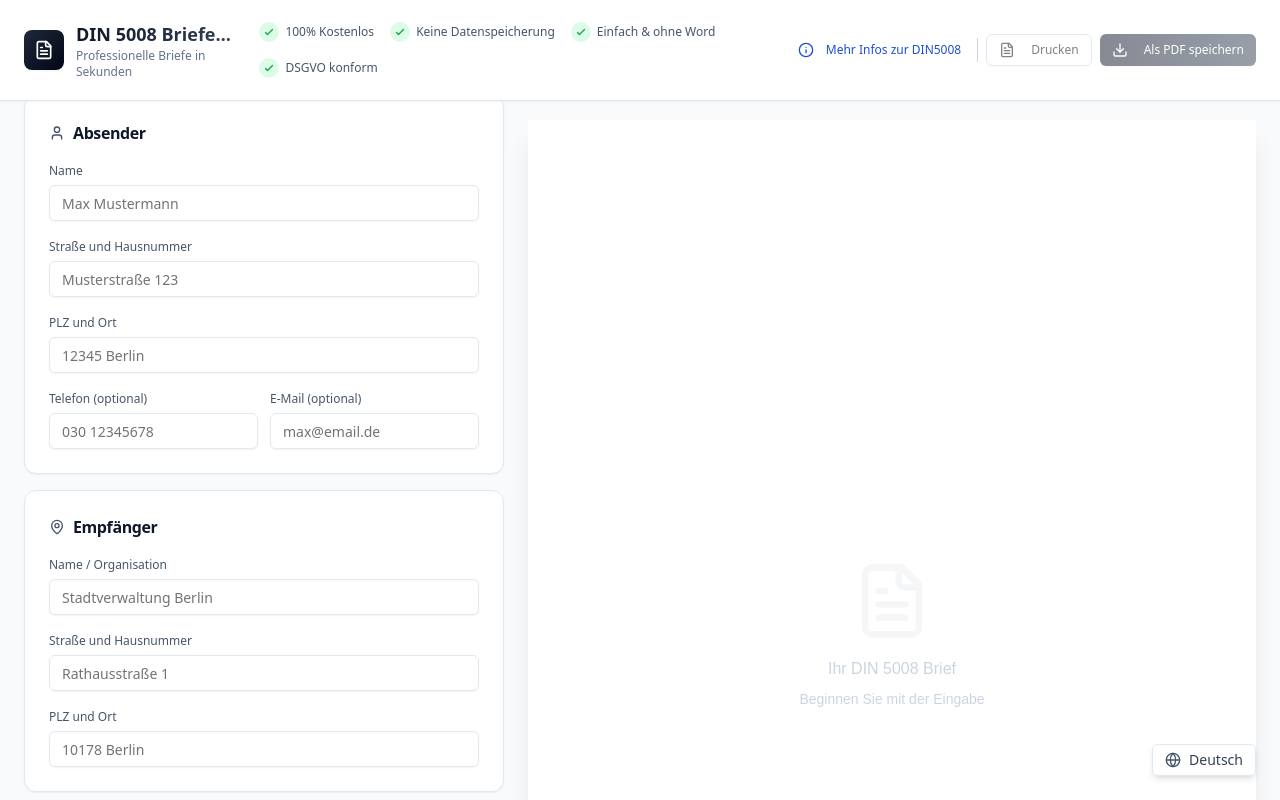
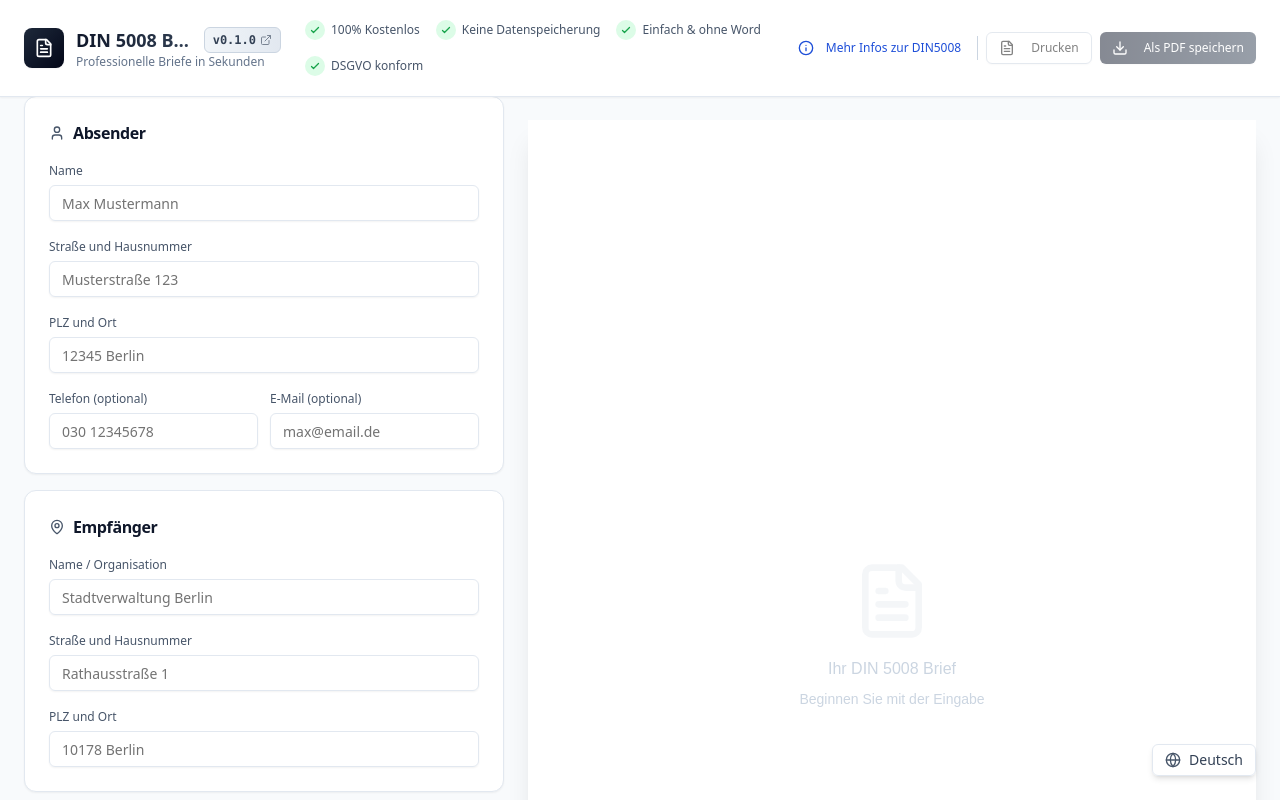
Before and after one commit to ps-msDev/briefeditor, a React (Vite) app: page / in a window 1280 px wide. Shown: the top 800 px of the page. Built offline with nearby package versions, Linux system fonts and the light colour scheme.

Commit message:
feat: Add application version display in LetterWriter
- Introduce a VersionDisplay component to show the current application version in the LetterWriter interface.
- Update vite.config.js to define the application version using the package version from environment variables.

```diff
--- /dev/null
+++ b/src/components/VersionDisplay.jsx
@@ -0,0 +1,24 @@
+import React from 'react';
+import { Badge } from '@/components/ui/badge';
+import { ExternalLink } from 'lucide-react';
+import packageJson from '../../package.json';
+
+export default function VersionDisplay() {
+  const handleVersionClick = () => {
+    window.open(packageJson.repository.url, '_blank', 'noopener,noreferrer');
+  };
+
+  return (
+    <div className="flex items-center gap-2">
+      <Badge
+        variant="secondary"
+        className="bg-gradient-to-r from-slate-100 to-slate-200 text-slate-700 border-slate-300 hover:from-slate-200 hover:to-slate-300 transition-all duration-200 font-mono text-xs px-2 py-1 cursor-pointer hover:shadow-sm group"
+        onClick={handleVersionClick}
+        title="View on GitHub"
+      >
+        <span>v{packageJson.version}</span>
+        <ExternalLink className="w-3 h-3 ml-1 opacity-60 group-hover:opacity-100 transition-opacity" />
+      </Badge>
+    </div>
+  );
+}
--- a/src/pages/LetterWriter.jsx
+++ b/src/pages/LetterWriter.jsx
@@ -8,6 +8,7 @@ import PrivacyDialog from '../components/letter/PrivacyDialog';
 import TermsDialog from '../components/letter/TermsDialog';
 import DIN5008InfoDialog from '../components/letter/DIN5008InfoDialog';
 import LanguageSwitcher from '../components/LanguageSwitcher';
+import VersionDisplay from '../components/VersionDisplay';
 import { translations } from '../components/translations';
 import { exportAsPDF, printAsPDF } from '../utils/pdfExport';
 
@@ -98,7 +99,10 @@ export default function LetterWriter() {
                   <FileText className="w-4 h-4 sm:w-5 sm:h-5 text-white" />
                 </div>
                 <div className="min-w-0">
-                  <h1 className="text-sm sm:text-lg font-semibold bg-gradient-to-r from-slate-900 to-slate-700 bg-clip-text text-transparent truncate">{t.appTitle}</h1>
+                  <div className="flex items-center gap-2">
+                    <h1 className="text-sm sm:text-lg font-semibold bg-gradient-to-r from-slate-900 to-slate-700 bg-clip-text text-transparent truncate">{t.appTitle}</h1>
+                    <VersionDisplay />
+                  </div>
                   <p className="text-[10px] sm:text-xs text-slate-500 hidden sm:block">{t.appSubtitle}</p>
                 </div>
               </div>
--- a/vite.config.js
+++ b/vite.config.js
@@ -21,4 +21,7 @@ export default defineConfig({
       },
     },
   },
+  define: {
+    __APP_VERSION__: JSON.stringify(process.env.npm_package_version || '0.1.0')
+  }
 })
```
